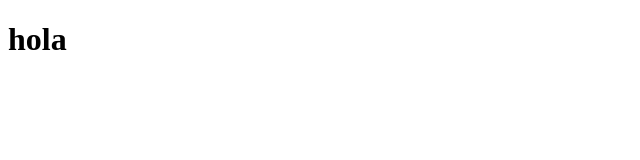
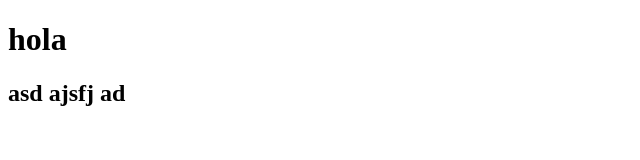
Before and after one commit to Buzzalmi/prueba, a plain HTML site: page asd/index.html in a window 1280 px wide. Shown: the whole page, without its empty margins (0-640 px from the left). Drawn offline with Linux system fonts and the light colour scheme.

Commit message:
Update index.html

```diff
--- a/asd/index.html
+++ b/asd/index.html
@@ -10,6 +10,8 @@
 
     <h1>hola</h1>
 
+    <h2>    asd ajsfj ad</h2>
+
 
 
 </body>
```
